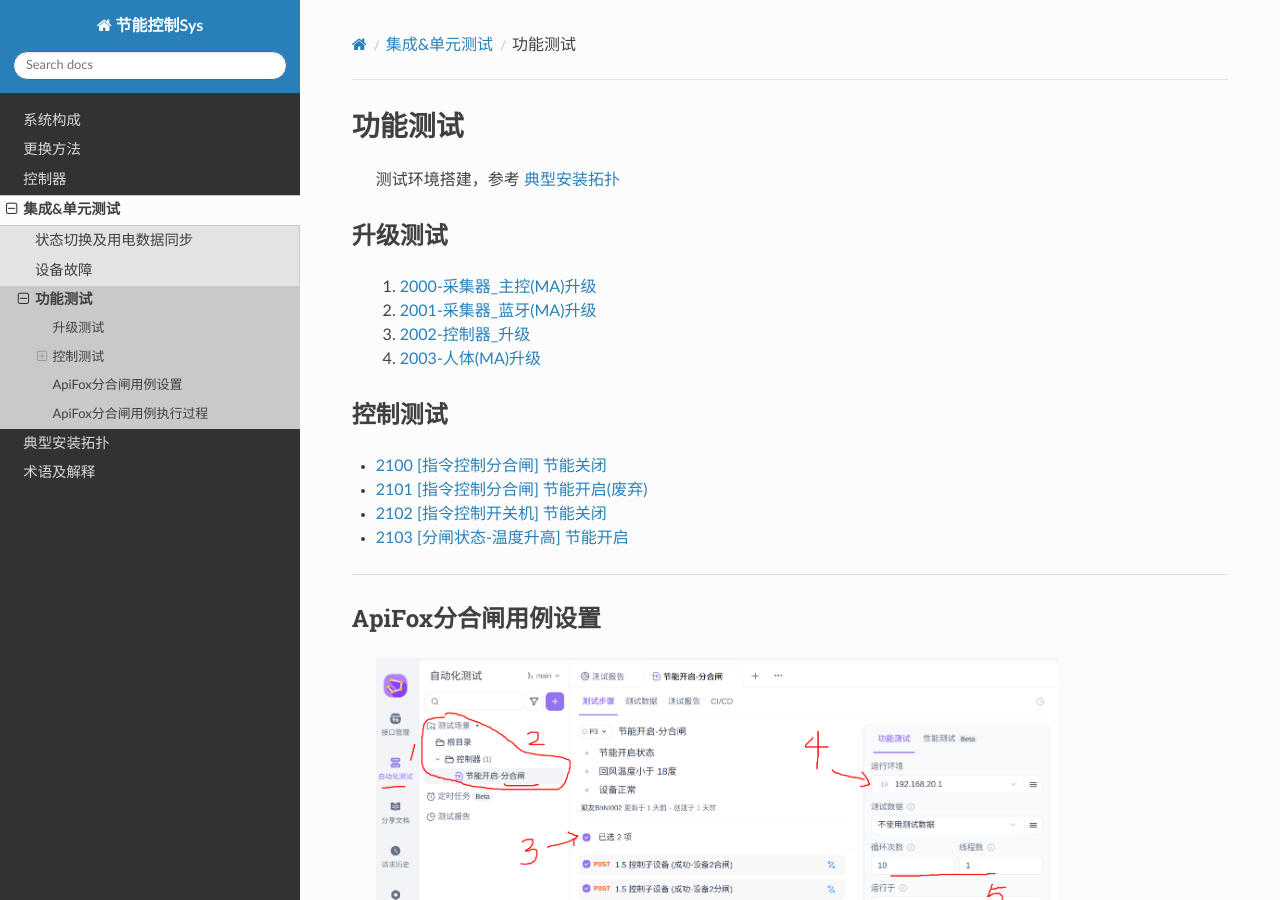
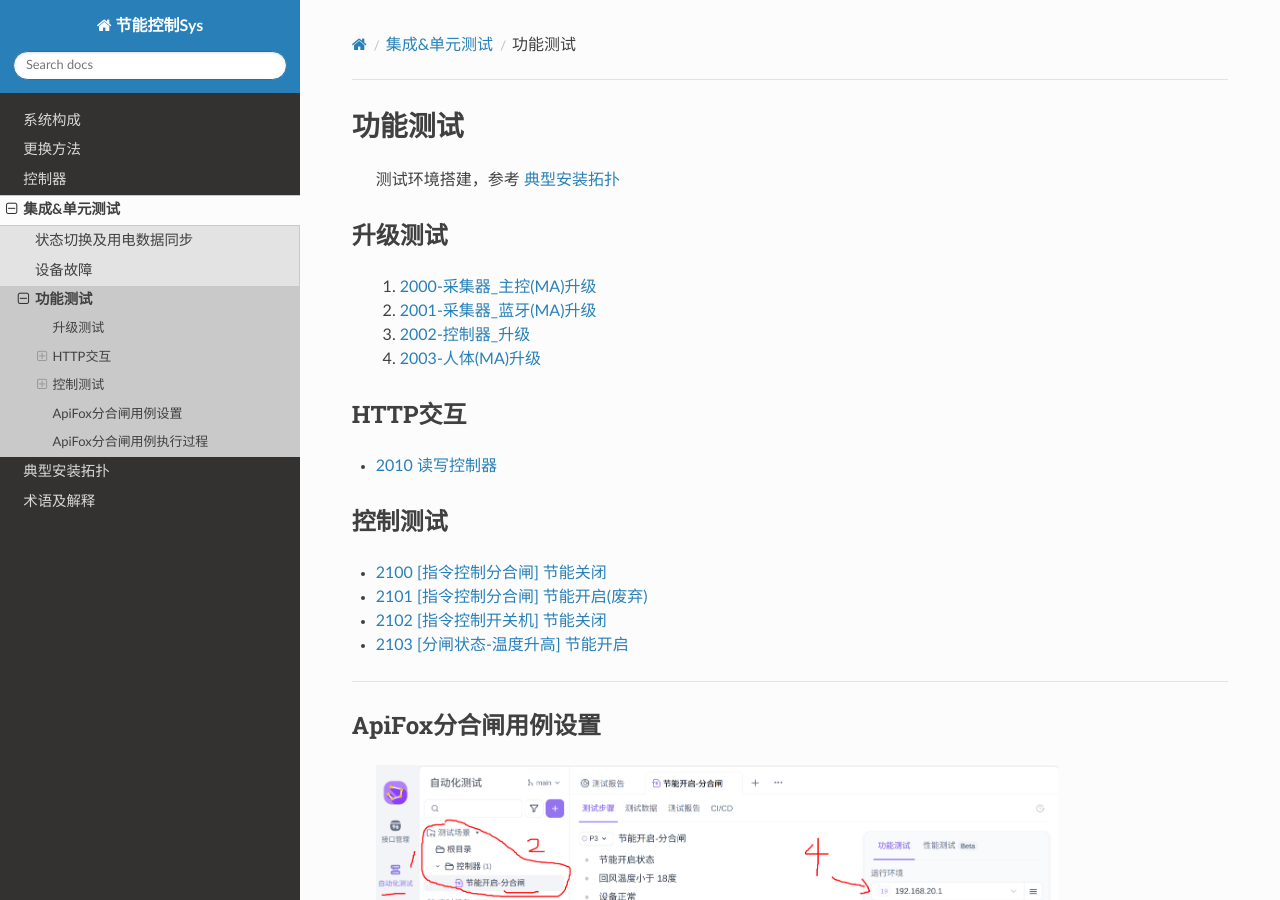
Before and after one commit to Muatrack/ControllerDocs, a Sphinx documentation site: the page built from docs/source/docs/testcase/functions/index.rst, in a window 1280 px wide and 900 px high. Built offline with Sphinx 7.4.7 and the Read the Docs theme 3.1.0, drawn with Linux system fonts in a browser that asks for light colours.

Commit message:
增加 控制器HTTPapi 测试用例文件,内容未实现

```diff
--- /dev/null
+++ b/docs/source/docs/testcase/functions/id-2010.rst
@@ -0,0 +1,8 @@
+2010 读写控制器
+===================
+
+读取控制器配置
+-------------
+
+写取控制器配置
+-------------
--- a/docs/source/docs/testcase/functions/index.rst
+++ b/docs/source/docs/testcase/functions/index.rst
@@ -9,6 +9,14 @@
         #. `2001-采集器_蓝牙(MA)升级 </_static/testcase/单元测试/采集器-MA升级测试.xlsx>`_
         #. `2002-控制器_升级 </_static/testcase/单元测试/控制器-升级测试.xlsx>`_
         #. `2003-人体(MA)升级 </_static/testcase/单元测试/采集器-MA升级测试.xlsx>`_
+
+HTTP交互
+---------
+.. toctree::
+        :maxdepth: 1
+
+        id-2010.rst
+
 
 控制测试
 ---------
```
